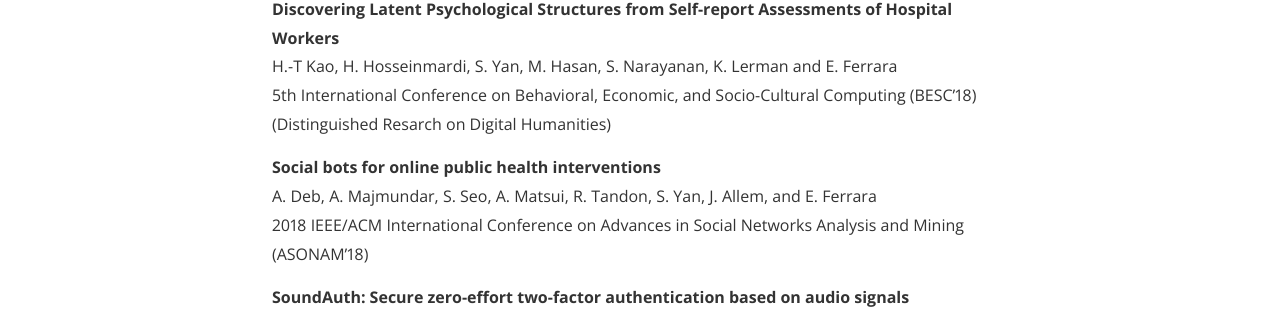
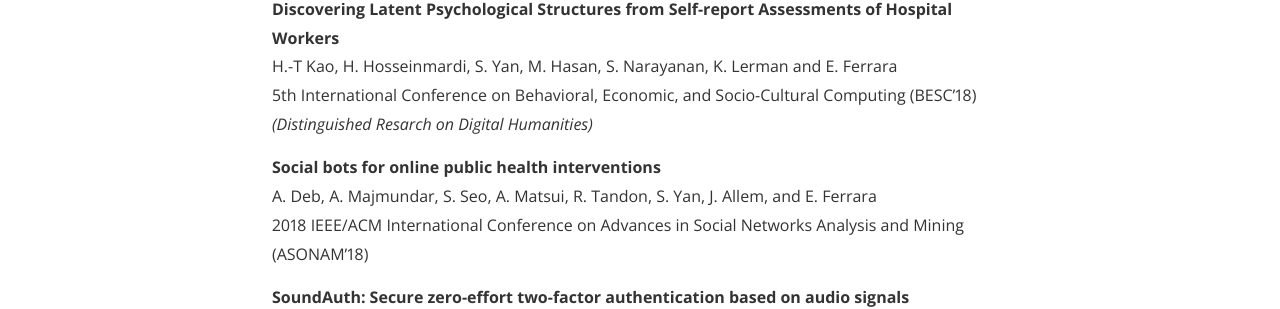
Before and after one commit to yanshentracy/page, a Jekyll site: the page built from _posts/2015-04-17-publication.markdown, in a window 1280 px wide. Shown: the part 582-891 px from the top of the page. Built offline with Jekyll 4.4.1, drawn with Linux system fonts in a browser that asks for light colours; nearby versions of some CDN libraries.

```diff
--- a/_posts/2015-04-17-publication.markdown
+++ b/_posts/2015-04-17-publication.markdown
@@ -9,7 +9,7 @@ cover:  "/assets/publication.jpg"
 <strong>Discovering Latent Psychological Structures from Self-report Assessments of Hospital Workers</strong><br/>
 H.-T Kao, H. Hosseinmardi, S. Yan, M. Hasan, S. Narayanan, K. Lerman and E. Ferrara<br/>
 5th International Conference on Behavioral, Economic, and Socio-Cultural Computing  (BESC'18)
-(Distinguished Resarch on Digital Humanities)
+<i>(Distinguished Resarch on Digital Humanities)</i>
 
 <strong>Social bots for online public health interventions</strong><br/>
 A. Deb, A. Majmundar, S. Seo, A. Matsui, R. Tandon, S. Yan, J. Allem, and E. Ferrara<br/>
```
